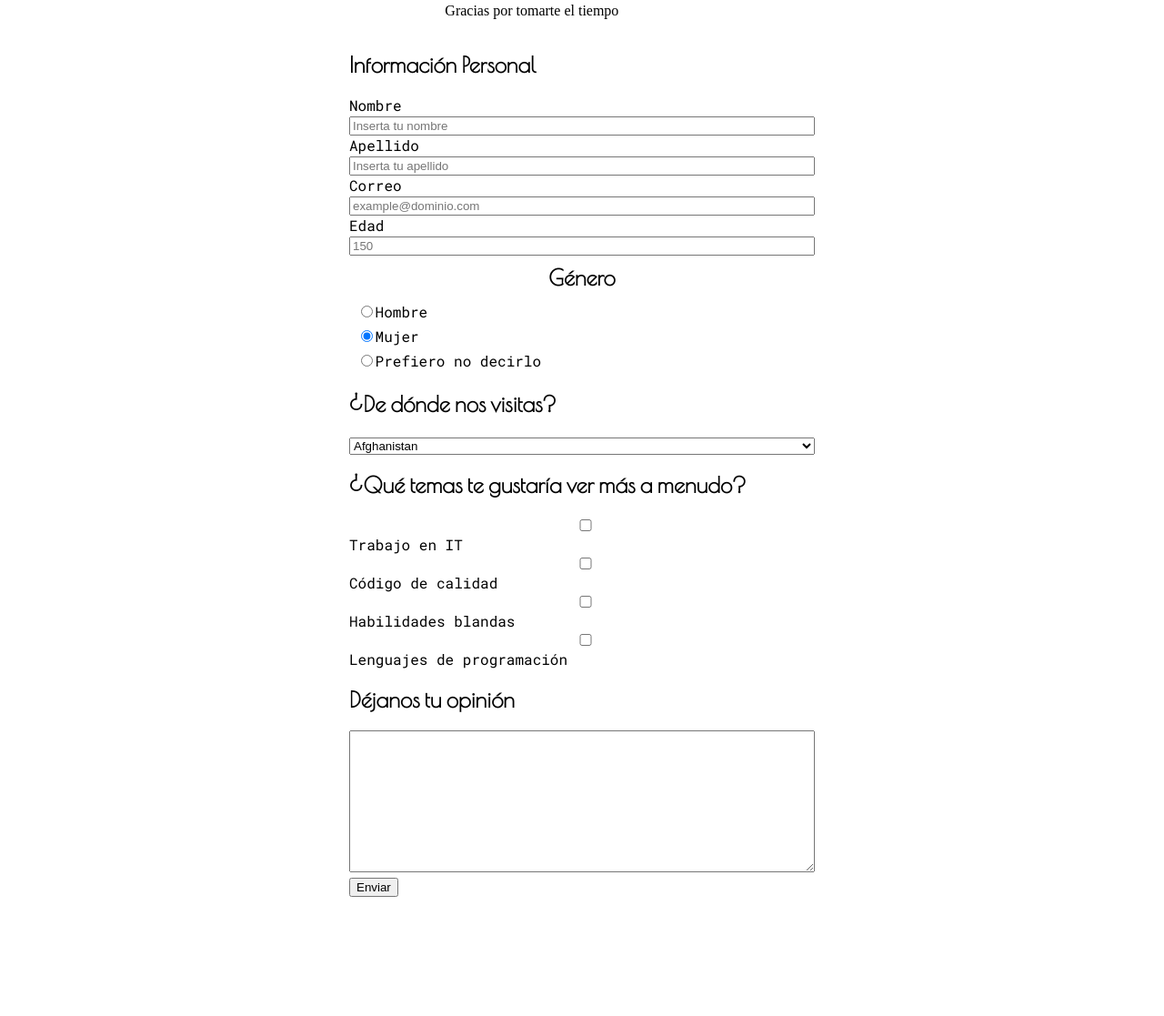
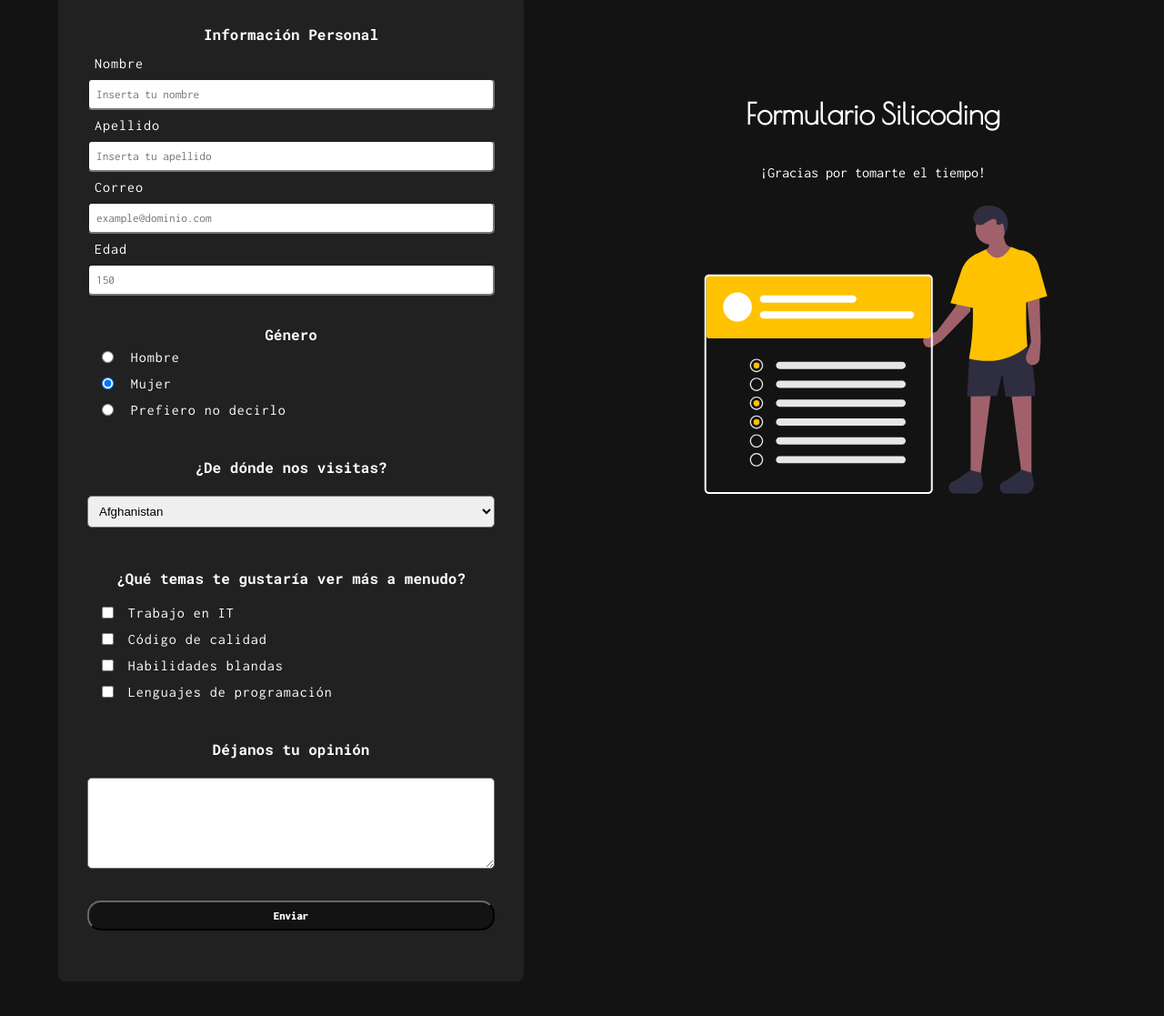
Before and after one commit to bryanstg/Survey-Form, a plain HTML site: page index.html in a window 1280 px wide. Shown: the part 85-1202 px from the top of the page at 91% size. Before the commit the page ends 1097 px from the top, so only its background shows below. Drawn offline with nearby package versions, Linux system fonts and the light colour scheme.

Commit message:
Update de css y html

```diff
--- a/index.html
+++ b/index.html
@@ -10,14 +10,15 @@
 <body>
     <main class="main-box">
         <div class="title-box">
-            <h1 id="title">Silicoding Formulario</h1>
-            <p id="description">Gracias por tomarte el tiempo </p>
+            <h1 id="title">Formulario Silicoding </h1>
+            <p id="description">¡Gracias por tomarte el tiempo! </p>
+            <img id="title-svg" src="svg/yellow.svg" alt="">
         </div>
         <form id="survey-form" action="formulario.html" method="GET">
             <div class="personal-info-box">
-                <h2 class="form-subtitle" >Información Personal</h2>
+                <h2 class="form-subtitle" id="personal-subtitle">Información Personal</h2>
                 <label class="personal-lbl" id="name-label" for="name">Nombre</label>
-                <input class="" id="name" type="text" placeholder="Inserta tu nombre" name="name" required>
+                <input class="personal-input" id="name" type="text" placeholder="Inserta tu nombre" name="name" required>
 
                 <label class="personal-lbl" for="apellido">Apellido</label>
                 <input class="personal-input" id="apellido" type="text" placeholder="Inserta tu apellido" name="apellido" required>
@@ -294,12 +295,20 @@
                 </select>
             </div>
 
-            <div class="">
-                <h2 class="form-subtitle">¿Qué temas te gustaría ver más a menudo?</h2>
-                <label for="trabajo-it"><input type="checkbox" name="espect" id="trabajo-it">Trabajo en IT</label>
-                <label for="calidad"><input type="checkbox" name="espect" id="calidad">Código de calidad</label>
-                <label for="habilidades"><input type="checkbox" name="espect" id="habilidades">Habilidades blandas</label>
-                <label for="lenguaje-prog"><input type="checkbox" name="espect" id="lenguje-prog">Lenguajes de programación</label>
+            <div class="temas-box">
+                <h2 class="form-subtitle" id="tema-subtitle">¿Qué temas te gustaría ver más a menudo?</h2>
+
+                <input class="tema-input" type="checkbox" name="espect" id="trabajo-it">
+                <label class="tema-lbl" for="trabajo-it">Trabajo en IT</label>
+
+                <input class="tema-input" type="checkbox" name="espect" id="calidad">
+                <label class="tema-lbl" for="calidad">Código de calidad</label>
+
+                <input class="tema-input" type="checkbox" name="espect" id="habilidades">
+                <label class="tema-lbl" for="habilidades">Habilidades blandas</label>
+
+                <input class="tema-input" type="checkbox" name="espect" id="lenguje-prog">
+                <label class="tema-lbl" for="lenguaje-prog">Lenguajes de programación</label>
             </div>
 
             <div class="opinion-box">
@@ -307,7 +316,7 @@
                 <textarea name="comentarios" id="text-area" cols="30" rows="10"></textarea>
             </div>
 
-            <button type="submit">Enviar</button>
+            <button id="btn" type="submit">Enviar</button>
         </form>
         <footer class="social-box">
             <img src="" alt="">
--- a/style.css
+++ b/style.css
@@ -1,52 +1,166 @@
 /* ------------------------FONTS AND COLOR----------------------------------- */
+
 /* Poiret One 400: font-family: 'Poiret One', cursive; */
 @import url('https://fonts.googleapis.com/css2?family=Poiret+One&display=swap');
+
+
 /* Roboto Mono 100 to 700, regular, medium and bold all with italic: font-family: 'Roboto Mono', monospace; */
 @import url('https://fonts.googleapis.com/css2?family=Roboto+Mono:ital,wght@0,100;0,300;0,400;0,500;0,700;1,100;1,300;1,400;1,500;1,700&display=swap');
+
+
 /* Inconsolata 100 to 900, regular, medium, bold, extra bold and black all with italic: font-family: 'Inconsolata', monospace; */
 @import url('https://fonts.googleapis.com/css2?family=Inconsolata:wght@200;300;400;500;600;700;800;900&display=swap');
+
+
+
 
 /*-------------------Global---------------------- */
 
 *, *::after, *::before {
     box-sizing: border-box;
 }
+
+:root {
+    font-size: 16px;
+
+    /* Font family variables */
+    --fnt-fml-title: 'Poiret One', cursive;
+    --fnt-fml-sec: 'Roboto Mono', monospace;
+    --fnt-fml-p: 'Inconsolata', monospace;
+
+    /* Font size variables */
+    --fnt-sz-big: 1.5rem;
+    --fnt-sz-med: 1.3rem;
+    --fnt-sz-smll: 1rem;
+    --fnt-sz-litl: 0.8rem;
+
+    /* Color variables */
+    --clr-main: #131313;
+    --clr-sec: #212121;
+    --clr-tird: #ffc200;
+    --clr-fnt: #fff;
+
+    /* Spaccing Variables */
+    --size-big: 2rem;
+    --size-med: 1.5rem;
+    --size-smll: 1rem;
+    --size-litl: 0.5rem;
+
+    /* Border Variables */
+    --brd-big: 15px;
+    --brd-med: 8px;
+    --brd-small: 5px;
+}
+
+body {
+    margin: 0;
+    padding: 0;
+    color: var(--clr-fnt)
+}
  h1 {
-     font-size: 32px;
-     font-family: ';
+     font-family: var(--fnt-fml-title);
  }
-
 .main-box {
     width: 100%;
     height: auto;
-    display: flex;
-    flex-direction: column;
-    align-items: center;
+    display: grid;
+    grid-template-columns: 1fr 1fr;
+    align-self: center;
     justify-items: center;
-
+    background-color: var(--clr-main);
+    margin: 0;
 }
 
 
+
+/* --------------------Titulo--------------------- */
+
+.title-box {
+    grid-column: 2 / 3;
+    text-align: center;
+    font-size: var(--fnt-sz-smll);
+    height: 100vh;
+    width: 50%;
+    position: fixed;
+    right: 0;
+    bottom: 0;
+    top: 0;
+    margin: auto;
+
+    display: flex;
+    flex-direction: column;
+    justify-content: center;
+}
+#title {
+}
+#description {
+    font-family: var(--fnt-fml-p);
+    align-self: center;
+}
+
+#title-svg {
+    width: 40vw;
+    justify-self: center;
+    align-self: center;
+}
+
  /* -------------------Formulario---------------- */
+
  form {
      width: 40vw;
-     font-family: 'Roboto Mono', monospace;;
+     font-family: var(--fnt-fml-p);
+     background-color: var(--clr-sec);
+     color: var(--clr-fnt);
+     padding: var(--size-big);
+     margin: 10vh var(--size-med);
+     border-radius: var(--brd-med);
+     grid-column: 1 / 2;
  }
 input, select, textarea {
     width: 100%;
+
+    padding: var(--size-litl);
+    margin: var(--size-litl) 0;
+    border-radius: var(--brd-small);
+ }
+ label {
+     letter-spacing: 1px;;
  }
  .form-subtitle {
-    font-family: 'Poiret One', cursive;
+    font-family: var(--fnt-fml-sec);
+    font-size: var(--fnt-sz-smll);
+    padding-top: var(--size-med);
+
+    text-align: center;
+}
+
+::placeholder {
+    font-family: var(--fnt-fml-p);
+}
+
+
+
+ /* Personal Info Box */
+ #personal-subtitle {
+     margin-top: 0;
+     padding-top: 0;
+ }
+ .personal-info-box {
+     margin: 0;
+ }
+ .personal-lbl{
+    margin: var(--size-litl);
+ }
+ .personal-input {
  }
 
- /* Personal Info Box */
 
 
  /* Gender-box */
  .gender-box {
      display: grid;
      grid-template-rows:  auto 1fr 1fr 1fr;
-     grid-template-columns: 1fr 95%;
+     grid-template-columns: 1fr 90%;
  }
  #gender-subtitle {
      grid-row: 1 / 2;
@@ -54,7 +168,6 @@
      align-self: center;
      justify-self: center;
      margin: 0;
-     padding: 10px;
  }
  .gender-lbl {
      width: 100%;
@@ -66,8 +179,66 @@
 
  .gender-input {
     width: auto;
-    margin: 0;
+    margin: var(--size-litl);
     padding: 0;
     align-self: center;
-    justify-self: end;
+    justify-self: center;
  }
+
+ /* Temas box */
+
+.temas-box {
+    display: grid;
+    grid-template-rows: auto repeat(4, 1fr);
+    grid-template-columns: 1fr 90%;
+}
+#tema-subtitle {
+    grid-row: 1 / 2;
+    grid-column: 1 / 3;
+}
+.tema-input {
+    grid-column: 1 / 2;
+    margin: var(--size-litl);
+    align-self: center;
+    justify-self: center;
+}
+.tema-lbl {
+    grid-column: 2 / 3;
+    align-self: center;
+}
+
+/* Opinion box */
+#text-area {
+    min-width: 100%;
+    max-width: 100%;
+    min-height: 100px;
+    max-height: 200px;
+    height: 100px;
+    transform: none;
+    border-color: none;
+}
+
+
+/* Botón */
+#btn {
+    padding: var(--size-litl) 0;
+    margin: var(--size-med) 0;
+    width: 100%;
+    background-color: var(--clr-main);
+    color: var(--clr-fnt);
+    text-align: center;
+    font-family: var(--fnt-fml-p);
+    font-weight: 900;
+    font-size: var(--fnt-sz-litl);
+    border-radius: var(--brd-big);
+    border-color: var(--clr-main);
+    transition: 0.8s;
+}
+#btn:hover {
+    --clr-tird: #e9b303;
+
+    background-color: var(--clr-tird);
+    border-color: var(--clr-tird);
+    color: var(--clr-main);
+    cursor: pointer;
+}
```
Also changed, not shown: svg/yellow.svg (added).
